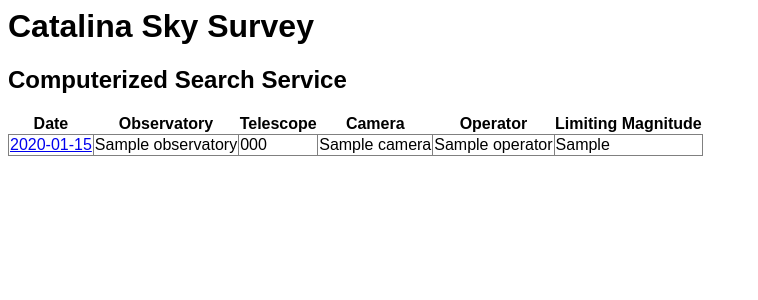
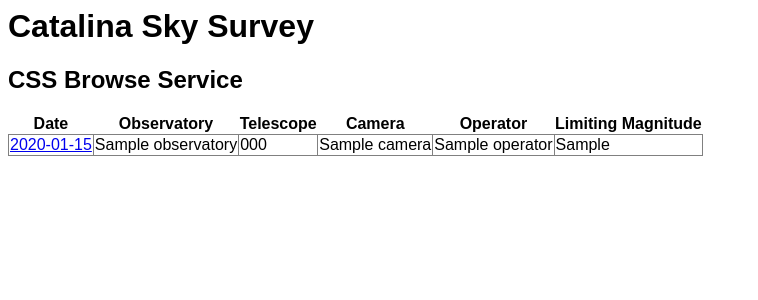
Before and after one commit to rlseaman/psi-catalina, a Python web app: template cssdb/flask/templates/index.html.jinja in a window 1280 px wide. Shown: the top 300 px of the page, without its empty margins (0-758 px from the left). Run offline with Jinja, Linux system fonts and the light colour scheme; the template is opened without the code that fills it: most values are stand-ins (such as "Sample title", 1, 10 or a date in 2020).

Commit message:
changed front page label

```diff
--- a/cssdb/flask/templates/index.html.jinja
+++ b/cssdb/flask/templates/index.html.jinja
@@ -4,7 +4,7 @@
     </head>
     <body>
         <h1>Catalina Sky Survey</h1>
-        <h2>Computerized Search Service</h2>
+        <h2>CSS Browse Service</h2>
 
 
         <table>
```
